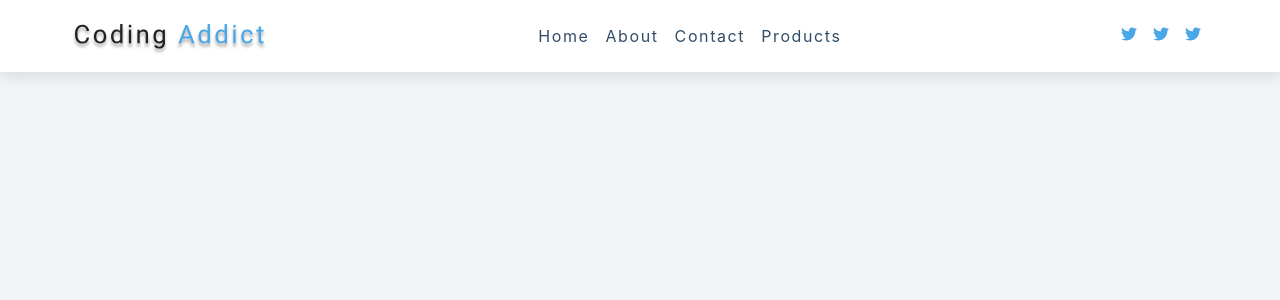
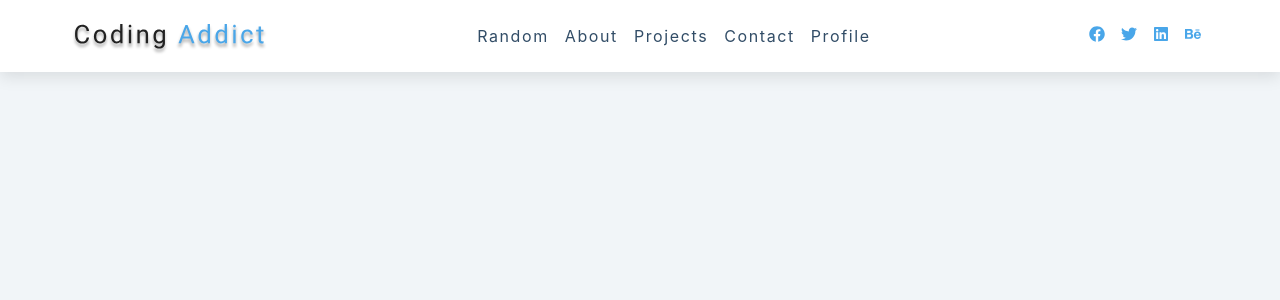
Before and after one commit to axtell5000/react-navbar, a React (Create React App) app: page / in a window 1280 px wide. Shown: the top 300 px of the page. Built offline with nearby package versions, Linux system fonts and the light colour scheme.

Commit message:
setting up links as data to allow flexibility

```diff
--- a/src/Navbar.js
+++ b/src/Navbar.js
@@ -15,24 +15,25 @@ const Navbar = () => {
         </div>
         <div className="links-container show-container">
           <ul className="links">
-            <li>
-              <a href="#" title="Home">Home</a>
-            </li>
-            <li>
-              <a href="#" title="About">About</a>
-            </li>
-            <li>
-              <a href="#" title="Contact">Contact</a>
-            </li>
-            <li>
-              <a href="#" title="Products">Products</a>
-            </li>
+            {links.map(link => {
+              const { id, url, text } = link;
+              return (
+                <li key={id}>
+                  <a href={url} title={text}>{text}</a>
+                </li>
+              );
+            })}
           </ul>
         </div>
         <ul className="social-icons">
-          <li><a href="https://www.twitter.com" target="_blank" title="Twitter"><FaTwitter /></a></li>
-          <li><a href="https://www.twitter.com" target="_blank" title="Twitter"><FaTwitter /></a></li>
-          <li><a href="https://www.twitter.com" target="_blank" title="Twitter"><FaTwitter /></a></li>
+          {social.map((socialIcon) => {
+            const { id, url, icon } = socialIcon;
+            return (
+              <li key={id}>
+                <a href={url} target="_blank">{icon}</a>
+              </li>
+            );
+          })}
         </ul>
       </div>
     </nav>
```
